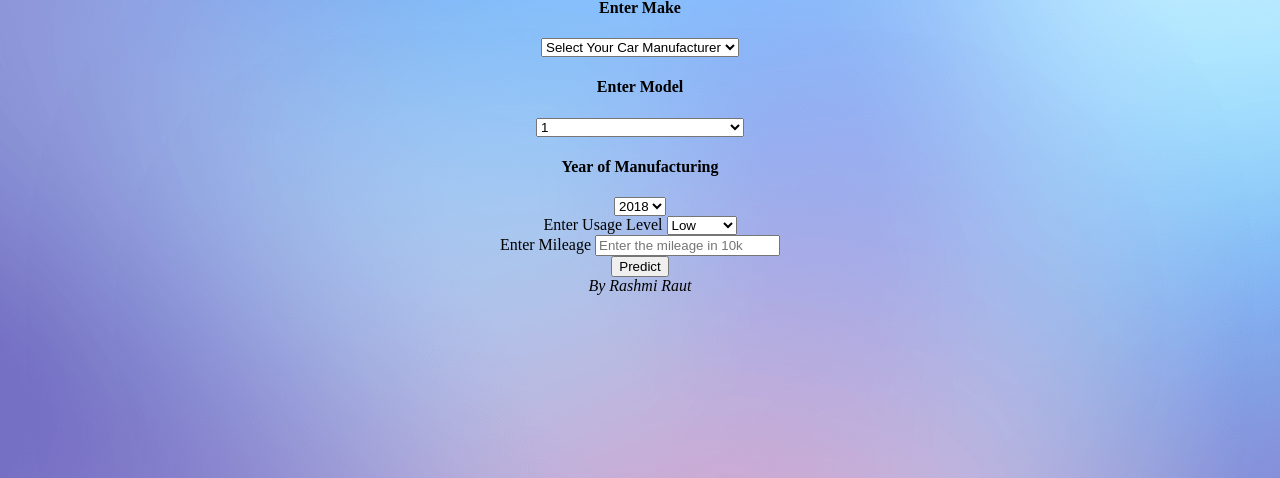
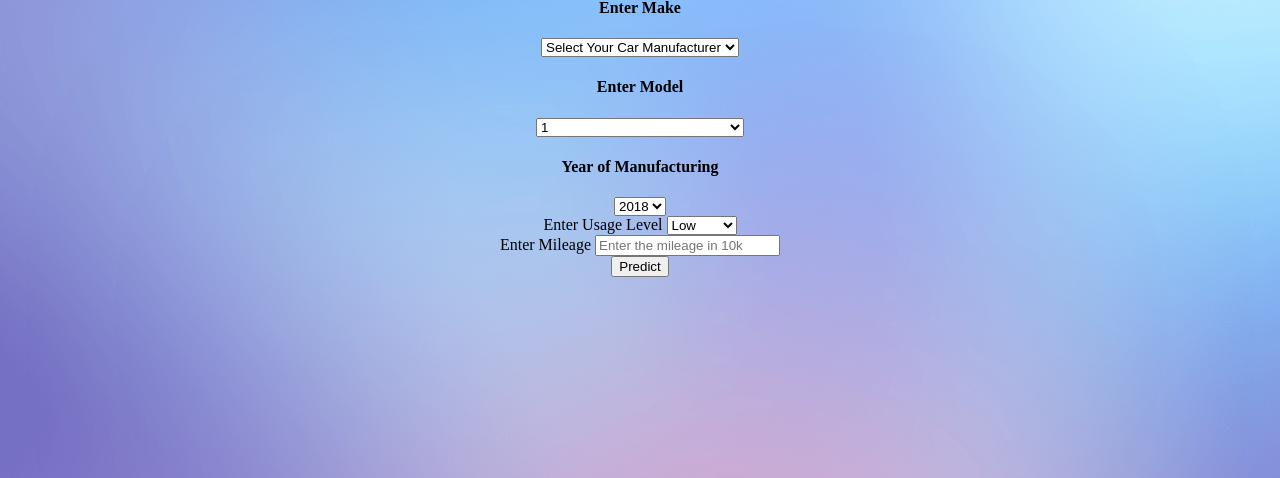
Before and after one commit to rashmiraut/Used_Car_Price_Prediction, a Flask app: page / in a window 1280 px wide. Shown: the part 81-559 px from the top of the page. Run offline with Flask 2, Linux system fonts and the light colour scheme; parts of the project's set-up code (start-up, migrations or seed data) failed here and were passed over.

Commit message:
Update index.html

```diff
--- a/templates/index.html
+++ b/templates/index.html
@@ -48,8 +48,5 @@
         <button type="submit">Predict</button>
 
     </form>
- <cite>
-            By Rashmi Raut
- </cite>
 </body>
 </html>
```
